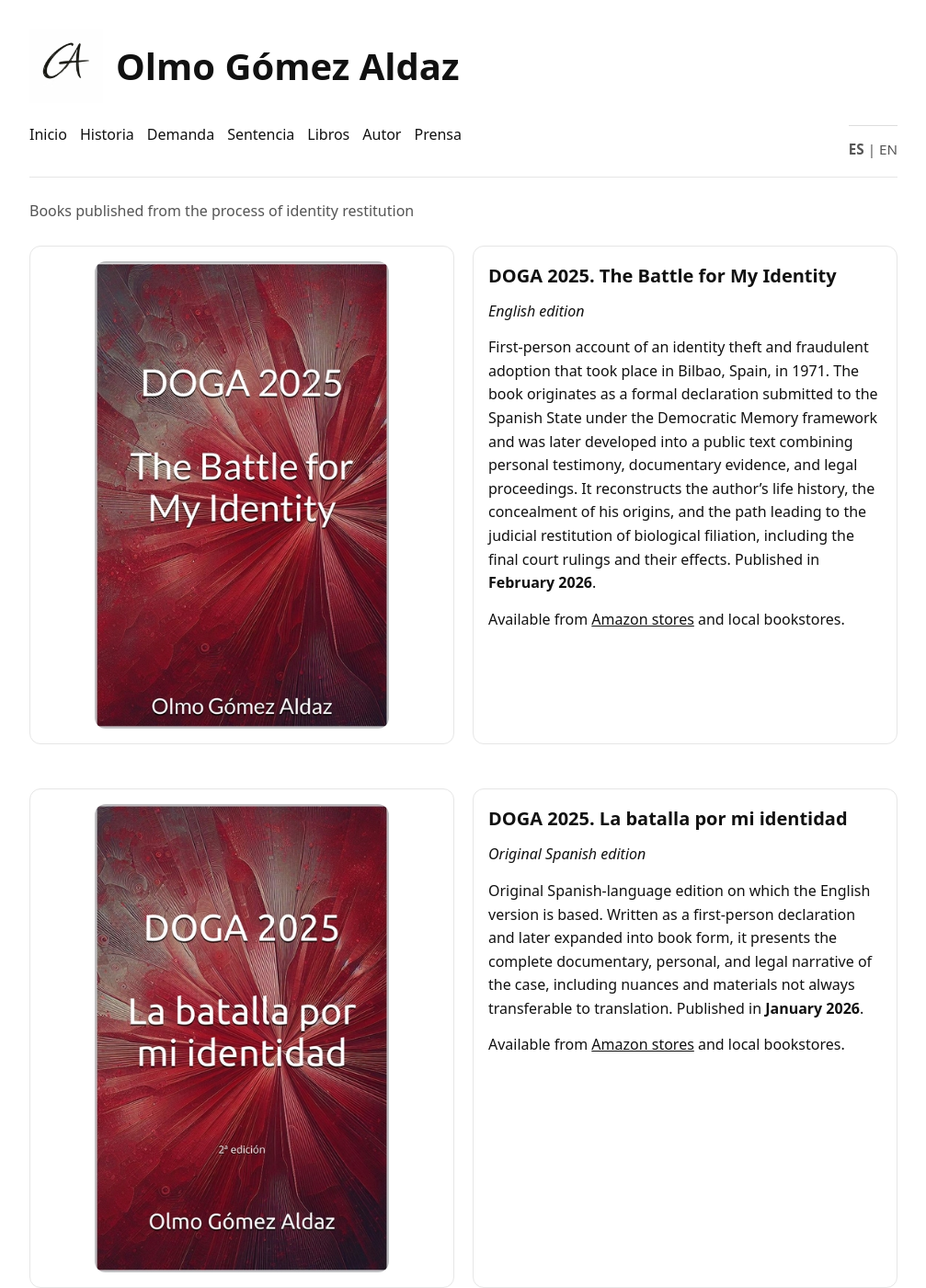
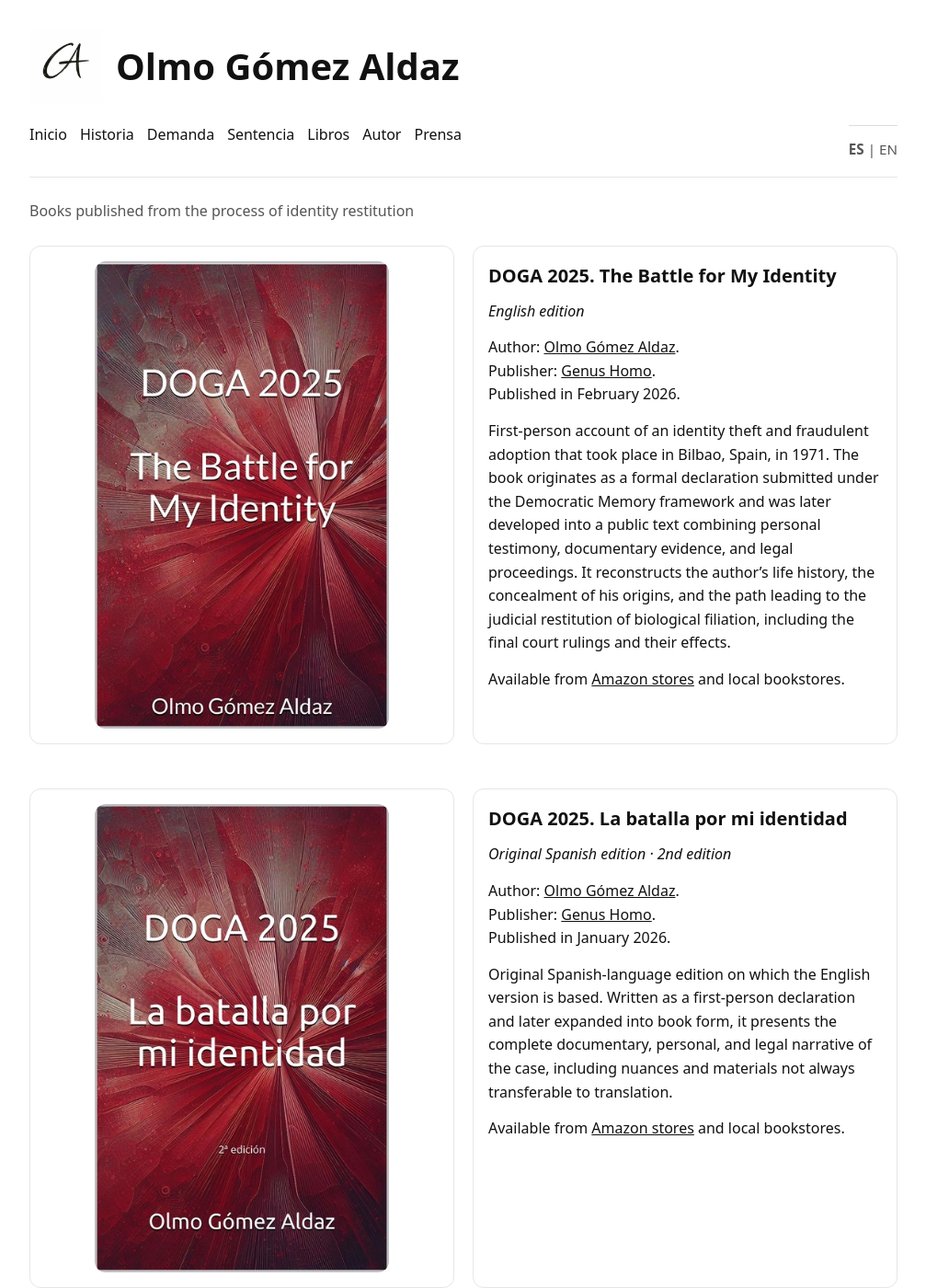
Before and after one commit to olmogaldaz/olmogaldaz.github.io, a Jekyll site: the page built from en/books/index.html, in a window 1280 px wide and 1400 px high. Shown: the whole window at 92% size, without its empty margins (136-1143 px from the left). Built offline with Jekyll 4.4.1, drawn with Linux system fonts in a browser that asks for light colours.

Commit message:
Update index.html

```diff
--- a/en/books/index.html
+++ b/en/books/index.html
@@ -3,7 +3,7 @@ layout: default
 lang: en
 alt: /es/libros/
 title: Books · Olmo Gómez Aldaz
-description: Books published from the process of identity restitution, including the work DOGA 2025, combining documentary evidence, legal analysis, and personal testimony.
+description: Books arising from the process of identity restitution, including DOGA 2025, combining documentary evidence, legal analysis, and personal testimony.
 ---
 
 <div class="wrap">
@@ -28,9 +28,19 @@ description: Books published from the process of identity restitution, including
         <h2>DOGA 2025. The Battle for My Identity</h2>
         <p><em>English edition</em></p>
 
-          <p>First-person account of an identity theft and fraudulent adoption that took place in Bilbao, Spain, in 1971. The book originates as a formal declaration submitted to the Spanish State under the Democratic Memory framework and was later developed into a public text combining personal testimony, documentary evidence, and legal proceedings. It reconstructs the author’s life history, the concealment of his origins, and the path leading to the judicial restitution of biological filiation, including the final court rulings and their effects. Published in <strong>February 2026</strong>.</p>
+        <p>
+          Author: <a href="/en/author/">Olmo Gómez Aldaz</a>.<br>
+          Publisher: <a href="/en/genus-homo/">Genus Homo</a>.<br>
+          Published in February 2026.
+        </p>
 
-          <p>Available from <a href="https://amzn.eu/d/02IwJ8Wc" target="_blank" rel="noopener noreferrer">Amazon stores</a> and local bookstores.</p>
+        <p>
+          First-person account of an identity theft and fraudulent adoption that took place in Bilbao, Spain, in 1971. The book originates as a formal declaration submitted under the Democratic Memory framework and was later developed into a public text combining personal testimony, documentary evidence, and legal proceedings. It reconstructs the author’s life history, the concealment of his origins, and the path leading to the judicial restitution of biological filiation, including the final court rulings and their effects.
+        </p>
+
+        <p>
+          Available from <a href="https://amzn.eu/d/02IwJ8Wc" target="_blank" rel="noopener noreferrer">Amazon stores</a> and local bookstores.
+        </p>
       </div>
 
     </div>
@@ -46,11 +56,21 @@ description: Books published from the process of identity restitution, including
 
       <div class="card">
         <h2>DOGA 2025. La batalla por mi identidad</h2>
-          <p><em>Original Spanish edition</em></p>
+        <p><em>Original Spanish edition · 2nd edition</em></p>
 
-          <p>Original Spanish-language edition on which the English version is based. Written as a first-person declaration and later expanded into book form, it presents the complete documentary, personal, and legal narrative of the case, including nuances and materials not always transferable to translation. Published in <strong>January 2026</strong>.</p>
+        <p>
+          Author: <a href="/en/author/">Olmo Gómez Aldaz</a>.<br>
+          Publisher: <a href="/en/genus-homo/">Genus Homo</a>.<br>
+          Published in January 2026.
+        </p>
 
-          <p>Available from <a href="https://amzn.eu/d/0dvqnp1d" target="_blank" rel="noopener noreferrer">Amazon stores</a> and local bookstores.</p>
+        <p>
+          Original Spanish-language edition on which the English version is based. Written as a first-person declaration and later expanded into book form, it presents the complete documentary, personal, and legal narrative of the case, including nuances and materials not always transferable to translation.
+        </p>
+
+        <p>
+          Available from <a href="https://amzn.eu/d/0dvqnp1d" target="_blank" rel="noopener noreferrer">Amazon stores</a> and local bookstores.
+        </p>
       </div>
 
     </div>
```
Lines whose indentation alone changed are shown as unchanged.
